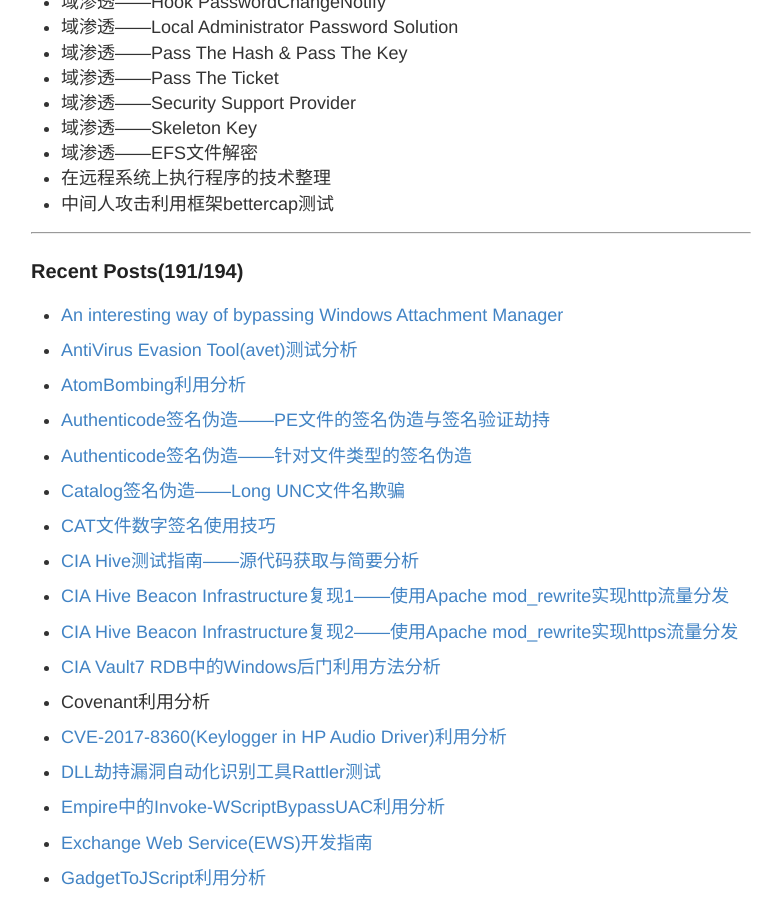
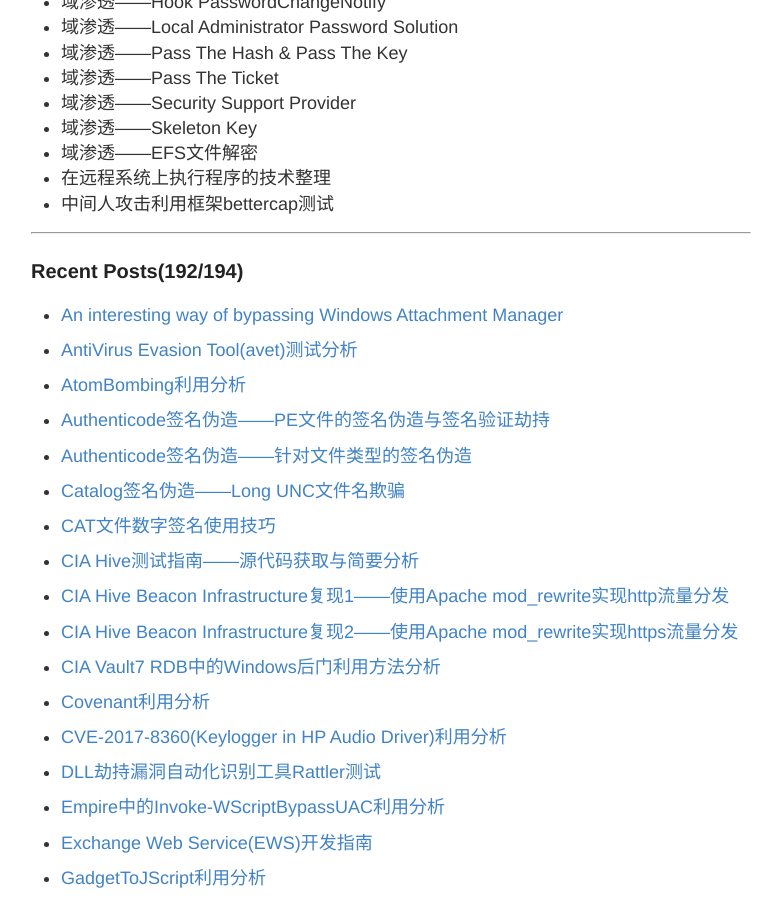
Before and after one commit to 3gstudent/backup-3gstudent.github.io, a Jekyll site: the page built from about.md, in a window 1280 px wide and 900 px high, scrolled down 1374 px. Shown: the whole window, without its empty margins (249-1017 px from the left). Built offline with Jekyll 4.4.1, drawn with Linux system fonts in a browser that asks for light colours.

Commit message:
Update about.md

```diff
--- a/about.md
+++ b/about.md
@@ -65,7 +65,7 @@ Github:   [3gstudent](https://github.com/3gstudent)
 
 ---
 
-### Recent Posts(191/194)
+### Recent Posts(192/194)
 
 -
  [An interesting way of bypassing Windows Attachment Manager](https://3gstudent.github.io/3gstudent.github.io/An-interesting-way-of-bypassing-Windows-Attachment-Manager/)
@@ -101,7 +101,7 @@ Github:   [3gstudent](https://github.com/3gstudent)
  [CIA Vault7 RDB中的Windows后门利用方法分析](https://3gstudent.github.io/3gstudent.github.io/CIA-Vault7-RDB%E4%B8%AD%E7%9A%84Windows%E5%90%8E%E9%97%A8%E5%88%A9%E7%94%A8%E6%96%B9%E6%B3%95%E5%88%86%E6%9E%90/)
 
 -
- Covenant利用分析
+ [Covenant利用分析](https://3gstudent.github.io/3gstudent.github.io/Covenant%E5%88%A9%E7%94%A8%E5%88%86%E6%9E%90/)
 
 -
  [CVE-2017-8360(Keylogger in HP Audio Driver)利用分析](https://3gstudent.github.io/3gstudent.github.io/CVE-2017-8360(Keylogger-in-HP-Audio-Driver)%E5%88%A9%E7%94%A8%E5%88%86%E6%9E%90/)
```
